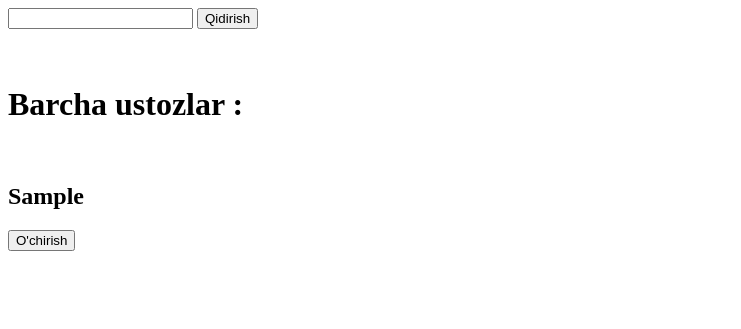
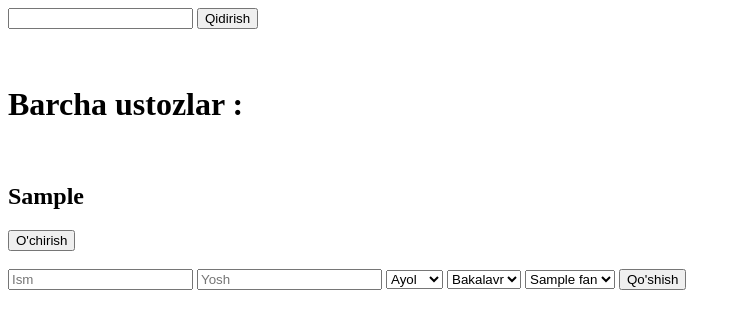
Before and after one commit to sofiyaturgunaliyeva/Universitet_loyihasi, a Django app: page /barcha_ustozlar/ in a window 1280 px wide. Shown: the top 329 px of the page, without its empty margins (0-741 px from the left). Run offline with Django 4.2, Linux system fonts and the light colour scheme; tables that the repository leaves empty hold one stand-in row (values such as "Sample post").

Commit message:
Ustoz qo'shish kiritildi

```diff
--- a/asosiy/views.py
+++ b/asosiy/views.py
@@ -17,6 +17,12 @@ def fan_ochir(sorov,son):
 # 6-topshiriq Biron yo’nalishni o’chirib yuboruvchi view yozing.
 
 def barcha_yonalish(sorov):
+    if sorov.method == 'POST':
+        Yonalish.objects.create(
+            nom =sorov.POST.get('n'),
+            aktiv=True
+        )
+        return redirect('/barcha_yonalish/')
     soz = sorov.GET.get('qidiruv')
     if soz == "" or soz is None:
         content = {
@@ -59,16 +65,29 @@ def barcha_fanlar(sorov):
 # 8- topshiriq Ustozni ismi bo’yicha qidirish imkoniyatini qo’shing.
 
 def barcha_ustozlar(sorov):
+    if sorov.method == 'POST':
+        Ustoz.objects.create(
+            ism=sorov.POST.get('i'),
+            yosh=sorov.POST.get('y'),
+            jins=sorov.POST.get('j'),
+            daraja=sorov.POST.get('d'),
+            fan=Fan.objects.get(id=sorov.POST.get('f'))
+        )
+        return redirect('/barcha_ustozlar/')
+
     soz = sorov.GET.get('qidiruv')
     if soz == "" or soz is None:
         content = {
-            "ustozlar": Ustoz.objects.all()
+            "ustozlar": Ustoz.objects.all(),
+            "fanlar": Fan.objects.all()
         }
     else:
         content = {
-            "ustozlar": Ustoz.objects.filter(ism__contains = soz)
+            "ustozlar": Ustoz.objects.filter(ism__contains=soz),
+            "fanlar": Fan.objects.filter(nom__contains=soz)
         }
-    return render(sorov, 'barcha_ustozlar.html',content)
+
+    return render(sorov, 'barcha_ustozlar.html', content)
 
 
 # 9-topshiriq Biron ustozni o’chirib yuborish uchun view yozing.
--- a/templates/barcha_ustozlar.html
+++ b/templates/barcha_ustozlar.html
@@ -15,8 +15,35 @@
     <br>
     {% for ustoz in ustozlar %}
     <h2> {{ustoz}}</h2>
-    <a href = /ustoz_ochirish/{{ustoz.id}}/><button> O'chirish </button>
+    <a href="/ustoz_ochirish/{{ustoz.id}}/"><button> O'chirish </button></a>
     {% endfor %}
+    <br>
+    <br>
+    <form method="post">{% csrf_token %}
+        <input type="text" name="i" placeholder="Ism">
+        <input type="number" name="y" placeholder="Yosh">
+          <select name="j">
+            <option value="Ayol">Ayol</option>
+            <option value="Erkak">Erkak</option>
+        </select>
+        <select name="d">
+            <option value="Bakalavr">Bakalavr</option>
+            <option value="Magistr">Magistr</option>
+            <option value="Aspirant">Aspirant</option>
+            <option value="Doktor">Doktor</option>
+        </select>
+        <select name="f">
+            {% for i in fanlar %}
+            <option value="{{i.id}}">{{i.nom}}</option>
+
+            {% endfor %}
+        </select>
+     <button type ="submit" > Qo'shish </button>
+    </form>
+
+
+
+
 
 </body>
 </html>
--- a/templates/barcha_yonalishlar.html
+++ b/templates/barcha_yonalishlar.html
@@ -17,5 +17,11 @@
     <h2> {{yonalish}}</h2>
     <a href = /yonalish_ochirish/{{yonalish.id}}/><button> O'chirish </button>
     {% endfor %}
+    <br>
+    <br>
+    <form method="post">{% csrf_token %}
+        <input type="text" name="n" placeholder="Nom">
+     <button type ="submit" > Qo'shish </button>
+    </form>
 </body>
 </html>
```
Also changed, not shown: db.sqlite3.
